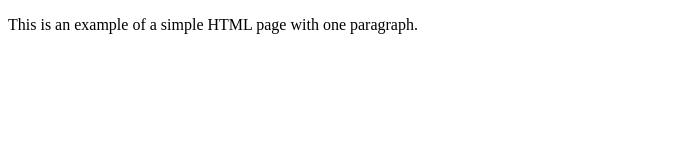
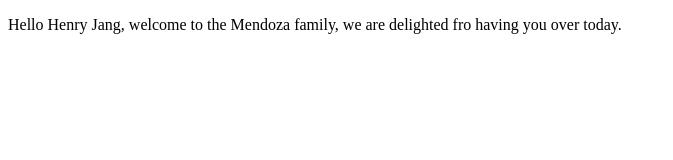
Before and after one commit to mendogab/mendogab.github.io, a plain HTML site: page index.html in a window 1280 px wide. Shown: the whole page, without its empty margins (0-673 px from the left). Drawn offline with Linux system fonts and the light colour scheme.

Commit message:
Greeting

```diff
--- a/index.html
+++ b/index.html
@@ -4,6 +4,8 @@
         <title>Example</title>
     </head>
     <body>
-        <p>This is an example of a simple HTML page with one paragraph.</p>
+        <p>Hello Henry Jang, welcome to the Mendoza family,
+            we are delighted fro having you over today.
+        </p>
     </body>
 </html>
```
